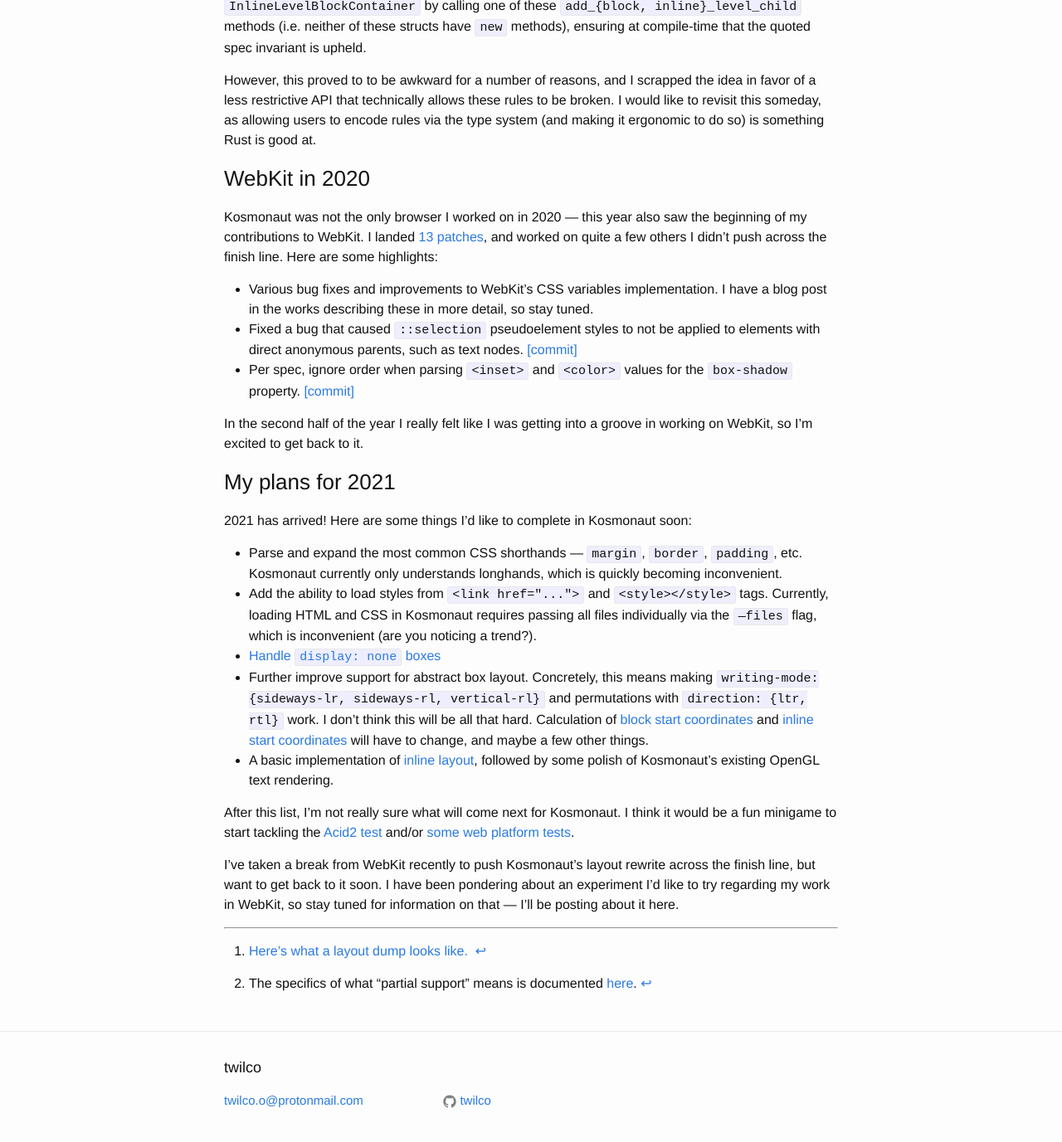
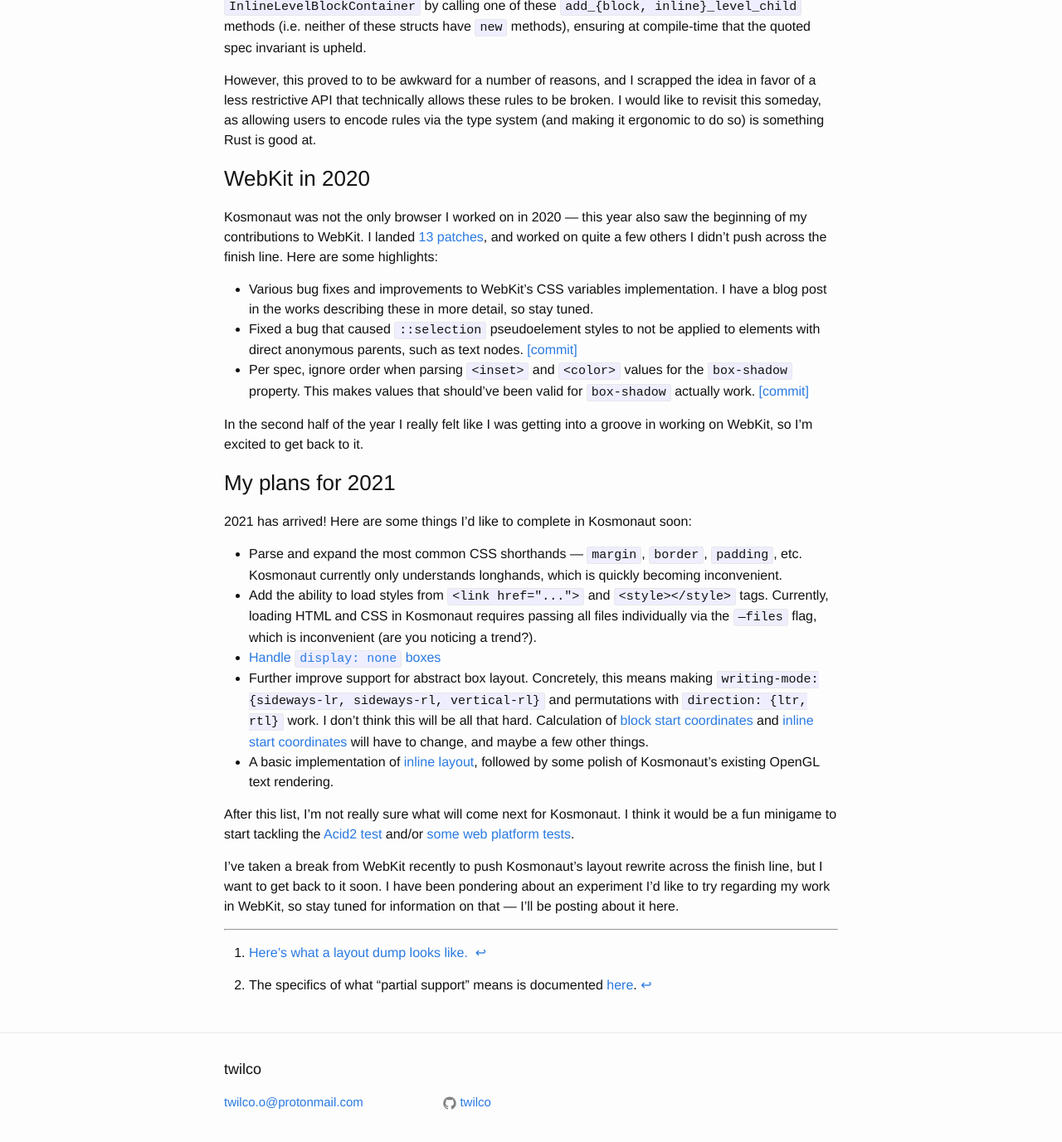
Before and after one commit to twilco/twilco.github.io, a Jekyll site: the page built from _posts/2021-01-01-a-2020-retrospective.markdown, in a window 1280 px wide and 1400 px high, scrolled down 1759 px. Shown: the top 1377 px of the window at 83% size. Built offline with Jekyll 4.4.1, drawn with Linux system fonts in a browser that asks for light colours; comment, search, counter and statistics services are not loaded; some of the changed text lies outside the part shown.

Commit message:
Reword a few things for clarity

```diff
--- a/_posts/2021-01-01-a-2020-retrospective.markdown
+++ b/_posts/2021-01-01-a-2020-retrospective.markdown
@@ -82,7 +82,7 @@
 
 * Various bug fixes and improvements to WebKit's CSS variables implementation.  I have a blog post in the works describing these in more detail, so stay tuned.
 * Fixed a bug that caused `::selection` pseudoelement styles to not be applied to elements with direct anonymous parents, such as text nodes. [[commit]](9d06f52c2c04b24605af1bb19eed43ad03a6d9c4)
-* Per spec, ignore order when parsing `<inset>` and `<color>` values for the `box-shadow` property.  [[commit]](https://github.com/WebKit/WebKit/commit/b1876da3f1ce3bed2a8c779e5716927ce9d85438)
+* Per spec, ignore order when parsing `<inset>` and `<color>` values for the `box-shadow` property.  This makes values that should've been valid for `box-shadow` actually work.  [[commit]](https://github.com/WebKit/WebKit/commit/b1876da3f1ce3bed2a8c779e5716927ce9d85438)
 
 In the second half of the year I really felt like I was getting into a groove in working on WebKit, so I'm excited to get
 back to it.
@@ -99,7 +99,7 @@
 
 After this list, I'm not really sure what will come next for Kosmonaut.  I think it would be a fun minigame to start tackling the [Acid2 test](https://en.wikipedia.org/wiki/Acid2) and/or [some web platform tests](https://github.com/web-platform-tests/wpt).
 
-I've taken a break from WebKit recently to push Kosmonaut's layout rewrite across the finish line, but want to get back to it soon.  I have been pondering about an experiment I'd like to try regarding my work in WebKit, so stay tuned for information on that — I'll be posting about it here.
+I've taken a break from WebKit recently to push Kosmonaut's layout rewrite across the finish line, but I want to get back to it soon.  I have been pondering about an experiment I'd like to try regarding my work in WebKit, so stay tuned for information on that — I'll be posting about it here.
 
 ---
 
```
Also changed, not shown: other parts of _posts/2021-01-01-a-2020-retrospective.markdown (+1 -1 lines).
